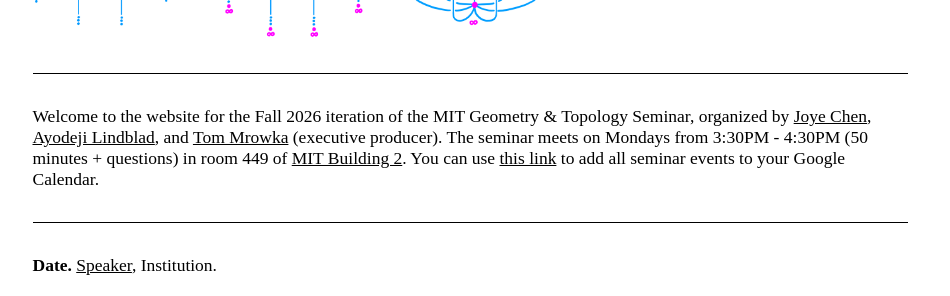
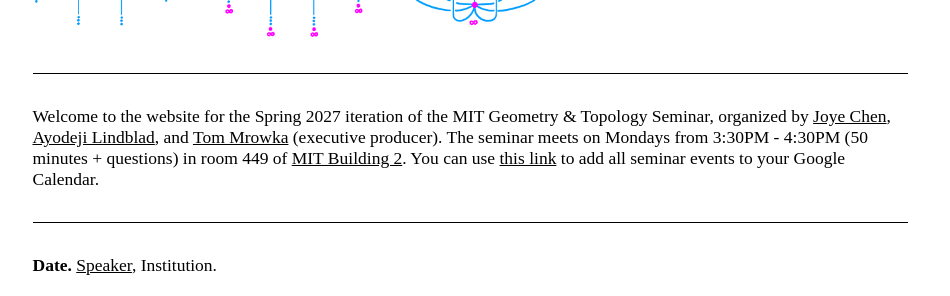
Before and after one commit to AyodejiLindblad/AyodejiLindblad.github.io, a Jekyll site: the page built from seminars/MIT-G&T-SP27/index.md, in a window 1280 px wide. Shown: the part 470-766 px from the top of the page, without its empty margins (170-1120 px from the left). Built offline with Jekyll 4.4.1, drawn with Linux system fonts in a browser that asks for light colours; some web fonts are replaced.

Commit message:
Update seminar details from Fall 2026 to Spring 2027

```diff
--- a/seminars/MIT-G&T-SP27/index.md
+++ b/seminars/MIT-G&T-SP27/index.md
@@ -33,7 +33,7 @@ layout: default
 ---
 
 
-Welcome to the website for the Fall 2026 iteration of the MIT Geometry & Topology Seminar, organized by [Joye Chen](https://math.mit.edu/directory/profile.html?pid=2584), [Ayodeji Lindblad](https://low-dim.top), and [Tom Mrowka](https://math.mit.edu/~mrowka/) (executive producer). The seminar meets on Mondays from 3:30PM - 4:30PM (50 minutes + questions) in room 449 of [MIT Building 2](https://maps.app.goo.gl/7qUtncvjbaUnE5SH9?g_st=ic). You can use [this link](https://calendar.google.com/calendar/u/0?cid=NGI4MGVlYzQ4MjI4YWU1NTAxY2NhNWYxZTE0N2M5ZGRlNTI4MTAxMzNkOTQyNDNkZDBmMTE0MDNiMjEzNTU5NUBncm91cC5jYWxlbmRhci5nb29nbGUuY29t) to add all seminar events to your Google Calendar.
+Welcome to the website for the Spring 2027 iteration of the MIT Geometry & Topology Seminar, organized by [Joye Chen](https://math.mit.edu/directory/profile.html?pid=2584), [Ayodeji Lindblad](https://low-dim.top), and [Tom Mrowka](https://math.mit.edu/~mrowka/) (executive producer). The seminar meets on Mondays from 3:30PM - 4:30PM (50 minutes + questions) in room 449 of [MIT Building 2](https://maps.app.goo.gl/7qUtncvjbaUnE5SH9?g_st=ic). You can use [this link](https://calendar.google.com/calendar/u/0?cid=NGI4MGVlYzQ4MjI4YWU1NTAxY2NhNWYxZTE0N2M5ZGRlNTI4MTAxMzNkOTQyNDNkZDBmMTE0MDNiMjEzNTU5NUBncm91cC5jYWxlbmRhci5nb29nbGUuY29t) to add all seminar events to your Google Calendar.
 
 
 ---
```
